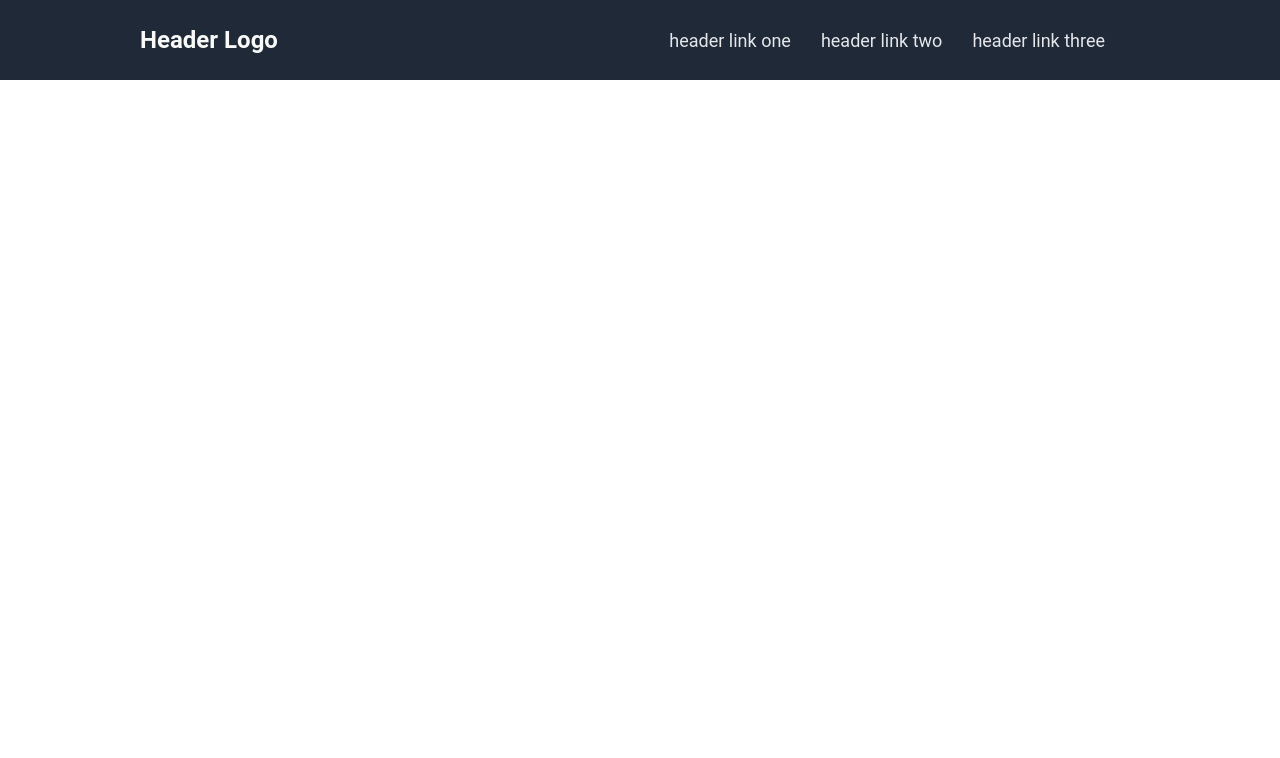
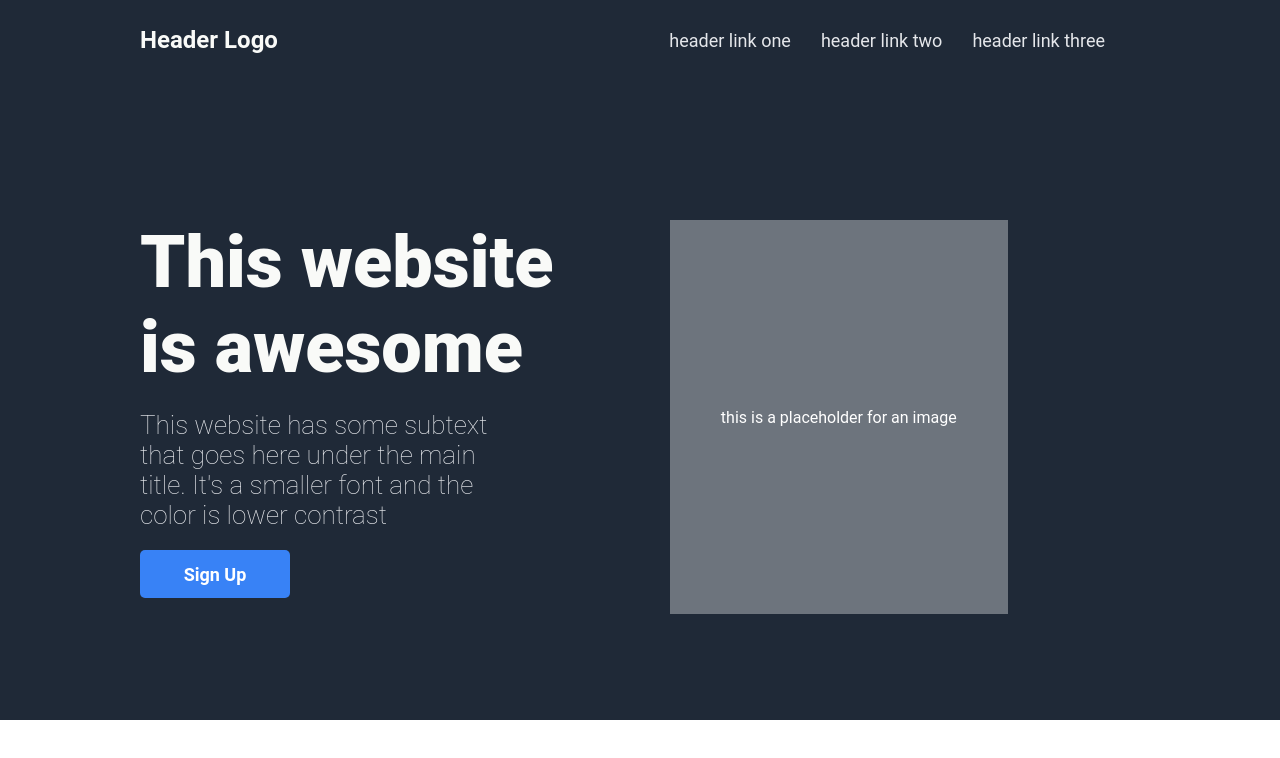
Before and after one commit to PerfectlyImperfectHuman/landing-page-project, a plain HTML site: page index.html in a window 1280 px wide. Drawn offline with Linux system fonts and the light colour scheme.

Commit message:
Create Hero Section and Design it
Created the hero section, added the necessary structure and styled it according to the inspiration while using flexbox to structure the layout

```diff
--- a/index.html
+++ b/index.html
@@ -24,5 +24,18 @@
     </header>
 
 
+    <section class="hero-section">
+        <div class="left-container">
+            <h1>This website is awesome</h1>
+            <p>This website has some subtext that goes here under the main title. It's a smaller font and the color is lower contrast</p>
+            <button class="btn signup-btn">Sign Up</button>
+        </div>
+        <div class="right-container">
+            <div class="img-container">
+                <p>this is a placeholder for an image</p>
+            </div>
+        </div>
+    </section>
+
 </body>
 </html>
--- a/style.css
+++ b/style.css
@@ -3,6 +3,23 @@
     text-decoration: none;
     list-style-type: none;
     margin: 0;
+}
+
+section{
+    padding-right: 160px;
+    padding-left: 140px;
+    padding-top: 140px;
+}
+
+.btn {
+    width: 150px;
+    height: 48px;
+    background-color: #3882f6;
+    color: #fff;
+    border-radius: 5px;
+    font-size: 18px;
+    cursor: pointer;
+    border: none;
 }
 
 nav {
@@ -36,3 +53,50 @@ nav {
     color: #e5e7eb;
     font-size: 18px;
 }
+
+.hero-section{
+    height: 500px;
+    background-color: #1f2937;
+    display: flex;
+    justify-content: flex-start;
+    align-items: flex-start;
+    gap: 80px;
+}
+
+.left-container{
+    width: 50%;
+}
+
+.left-container h1{
+    font-size: 72px;
+    font-weight: 900;
+    color: #f9faf8;
+}
+
+.left-container p{
+    font-size: 26px;
+    font-weight: 200;
+    color: #e5e7eb;
+    width: 80%;
+    margin-top: 20px;
+
+}
+
+.left-container button {
+    margin-top: 20px;
+    font-weight: bold;
+}
+
+.right-container{
+    width: 50%;
+}
+
+.img-container {
+    width: 75%;
+    height: 394px;
+    background-color: #6d747d;
+    display: flex;
+    align-items: center;
+    justify-content: center;
+    color: #fff;
+}
```
